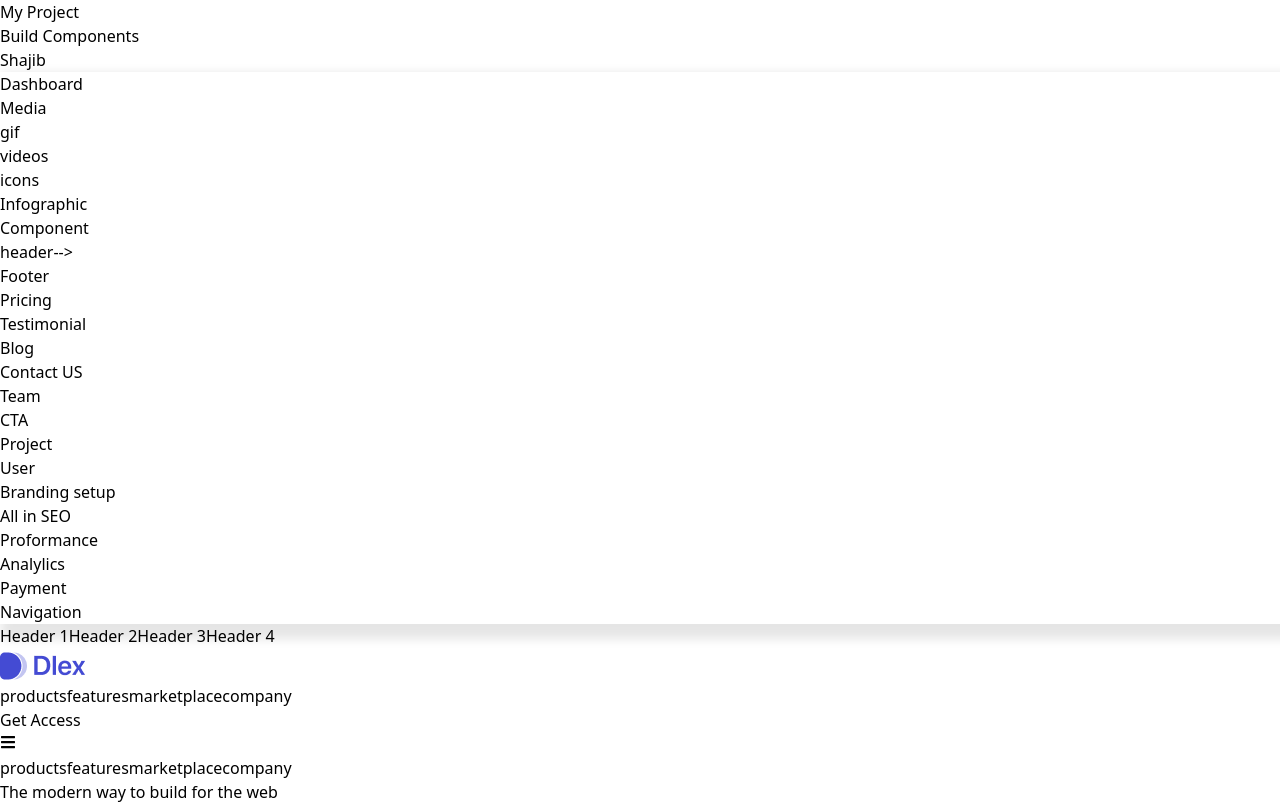
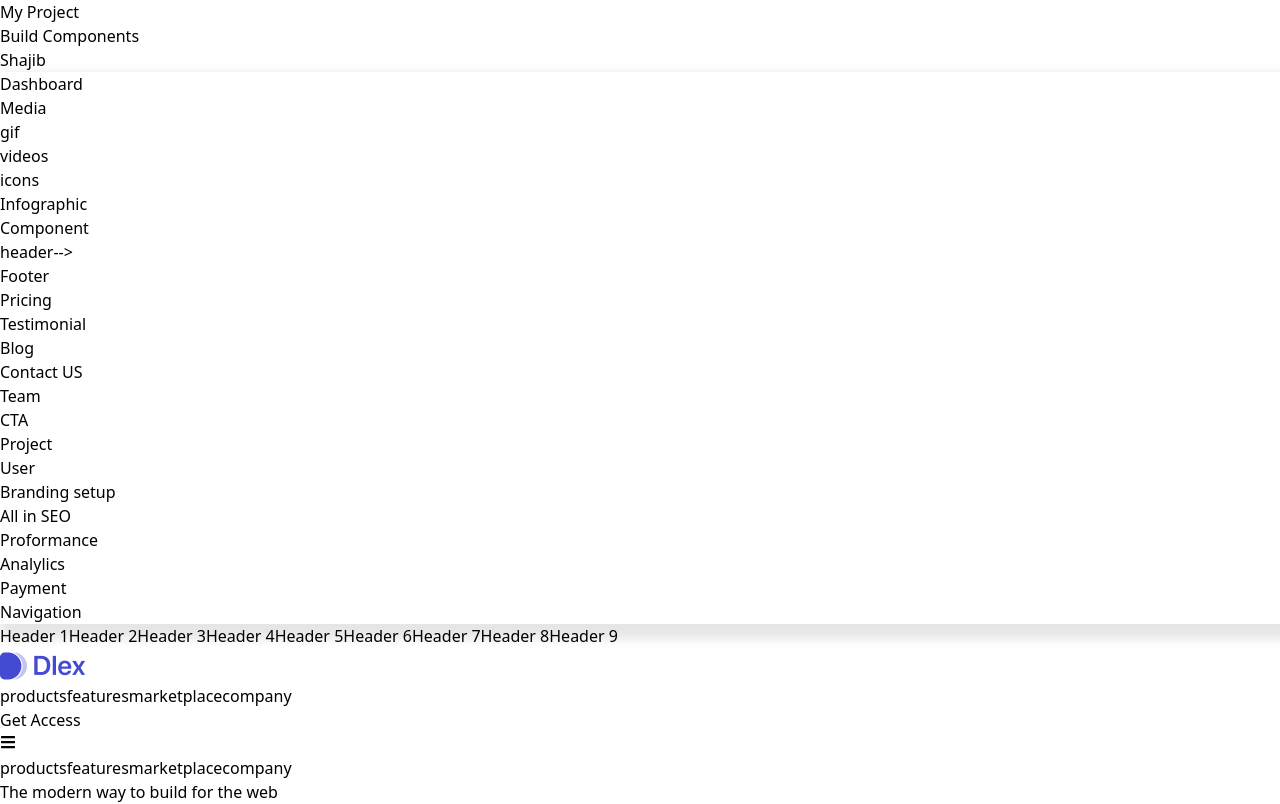
Before and after one commit to FAHIMXGG/Customizable_dynamic_landing_page, a React (Vite) app: page / in a window 1280 px wide. Shown: the top 804 px of the page. Built offline with nearby package versions, Linux system fonts and the light colour scheme.

Commit message:
header update

```diff
--- a/src/Dashboard/Sidebar/Sidebar.jsx
+++ b/src/Dashboard/Sidebar/Sidebar.jsx
@@ -5,23 +5,25 @@ import SidebarMenu from "./SidebarMenu";
 import MobileView from "./MobileView";
 
 const Sidebar = () => {
+  const headers = [];
+
+  for (let i = 1; i < 10; i++) {
+    headers.push(i);
+  }
+
   return (
     <div className="mt-10 flex gap-8">
       <SidebarMenu />
       <div className="flex-1">
         <div className="w-max flex items-center gap-6 h-fit lg:ml-7">
-          <button className="border-2 rounded px-2 text-gray-600">
-            Header 1
-          </button>
-          <button className="border-2 rounded px-2 text-gray-600">
-            Header 2
-          </button>
-          <button className="border-2 rounded px-2 text-gray-600">
-            Header 3
-          </button>
-          <button className="border-2 rounded px-2 text-gray-600">
-            Header 4
-          </button>
+          {headers.map((header) => (
+            <button
+              key={header}
+              className="border-2 rounded px-2 text-gray-600"
+            >
+              Header {header}
+            </button>
+          ))}
         </div>
         <div className="w-full h-full mt-8 flex flex-col lg:flex-row gap-12">
           <div className="w-full">
```
